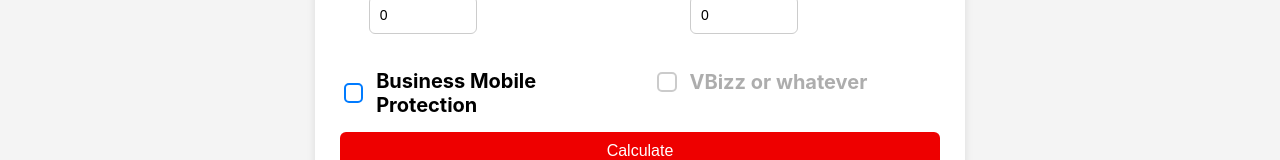
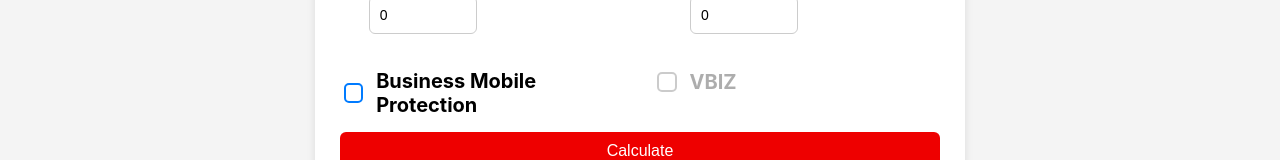
Before and after one commit to DomMclaren/SMB_Calculator, a React (Create React App) app: page / in a window 1280 px wide. Shown: the part 430-590 px from the top of the page. Built offline with nearby package versions, Linux system fonts and the light colour scheme.

Commit message:
fix some error

```diff
--- a/src/components/Dashboard/Dashboard.jsx
+++ b/src/components/Dashboard/Dashboard.jsx
@@ -36,11 +36,8 @@
       total += Start5Glines * 30 + Plus5Glines * 40 + Pro5Glines * 45;
     }
 
-    console.log(insurance);
-
     let totalLines = Start5Glines + Plus5Glines + Pro5Glines;
 
-    console.log("totoal num of lines", totalLines);
     if (insurance) {
       if (totalLines < 3) {
         total += totalLines * 20;
@@ -49,7 +46,6 @@
       }
     }
 
-    console.log(total);
     total += numberOfTablets * 20;
     total += jetPack * 45;
     total += numberOfNewPhones * costOfNewPhone;
@@ -59,7 +55,6 @@
     } else {
       total += numberOfBI * 40;
     }
-    console.log("---", biCheck);
 
     handleDateChecker();
     setOutput(total);
@@ -87,6 +82,7 @@
     setInsurance(false);
     setTotalWithoutAutopay(0);
     setTotalWithoutAutopayTax(0);
+    setBIcheck(false);
   };
   const handleNumberOfNewPhoneChange = (e) => {
     const numericValue = e.target.value.replace(/[^0-9]/g, "");
@@ -312,7 +308,7 @@
 
           <div>
             <CheckBoxes
-              name="VBizz or whatever"
+              name="VBIZ"
               checked={biCheck}
               setChecked={setBIcheck}
               disabled={numberOfBI < 1 ? true : false}
```
